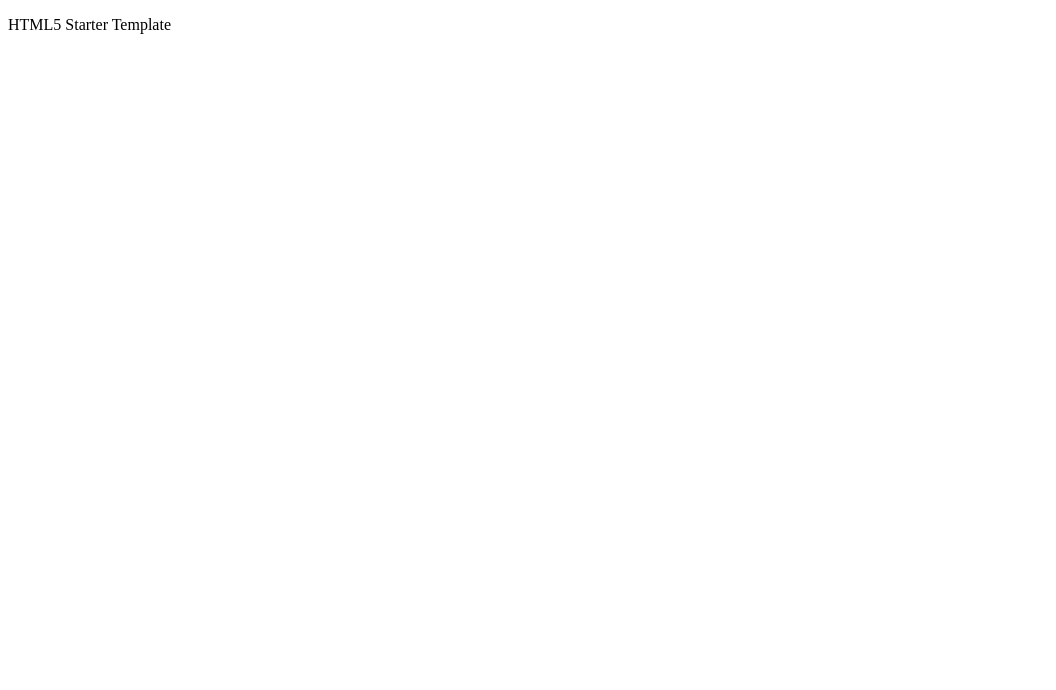
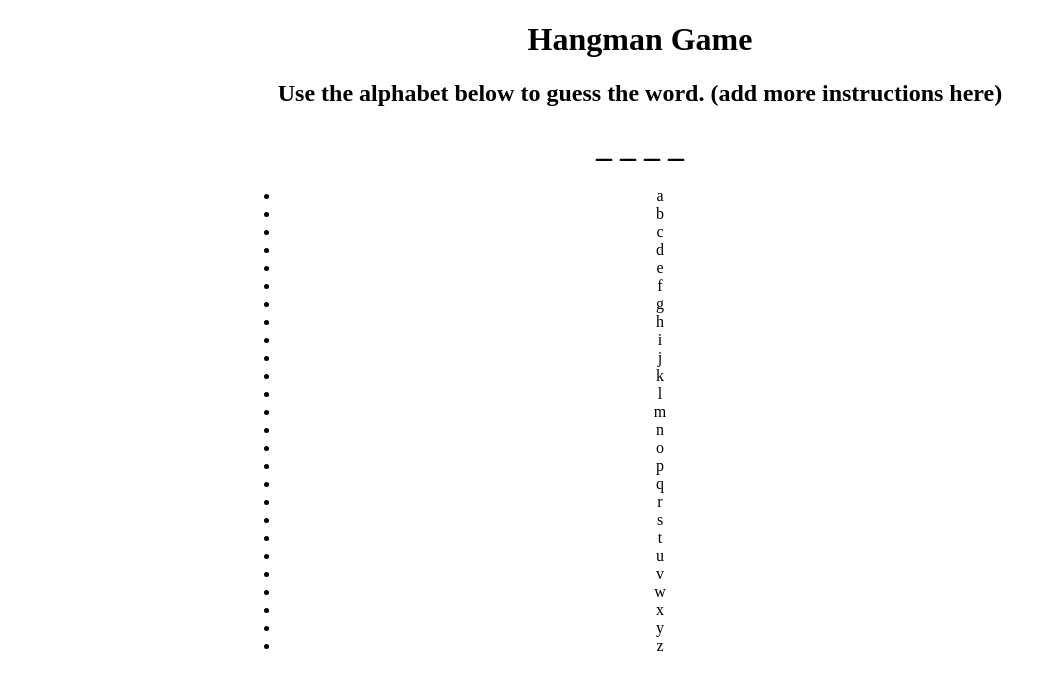
Before and after one commit to Poly-G/hangman-game, a plain HTML site: page index.html in a window 1280 px wide. Shown: the whole page, without its empty margins (0-1056 px from the left). Drawn offline with Linux system fonts and the light colour scheme.

Commit message:
add the alphabet to the dom

```diff
--- a/css/styles.css
+++ b/css/styles.css
@@ -0,0 +1,6 @@
+body {
+    margin: 0 auto;
+    width: 800px;
+    text-align:center;
+    align-items: center;
+}
--- a/index.html
+++ b/index.html
@@ -15,7 +15,10 @@
 <body>
 
     <!-- Add your site or application content here -->
-    <p>HTML5 Starter Template</p>
+    <h1>Hangman Game</h1>
+    <h2>Use the alphabet below to guess the word. (add more instructions here)</h2>
+    <h1>_ _ _ _</h1>
+    <div id='buttons'></div>
 
     <script src="js/app.js"></script>
 </body>
--- a/js/app.js
+++ b/js/app.js
@@ -0,0 +1,22 @@
+let alphabet = ['a', 'b', 'c', 'd', 'e', 'f', 'g', 'h',
+    'i', 'j', 'k', 'l', 'm', 'n', 'o', 'p', 'q', 'r', 's',
+    't', 'u', 'v', 'w', 'x', 'y', 'z'];
+
+let id = parent.id;
+
+function createButtons() {
+    buttons = document.getElementById('buttons');
+    ul = document.createElement('ul');
+
+    for (var i = 0; i < alphabet.length; i++) {
+        ul.id = 'alphabet';
+        list = document.createElement('li');
+        list.id = 'letter';
+        list.innerHTML = alphabet[i];
+
+        buttons.appendChild(ul);
+        ul.appendChild(list);
+    }
+}
+
+createButtons()
```
